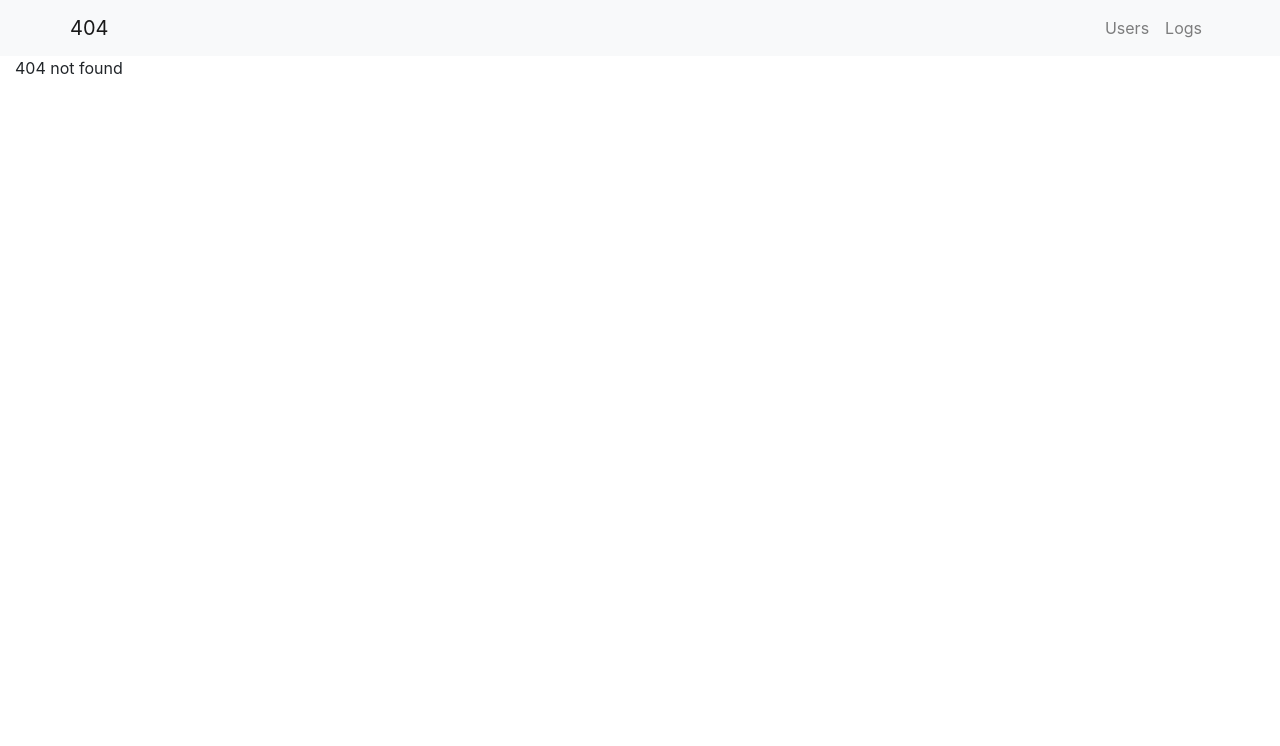
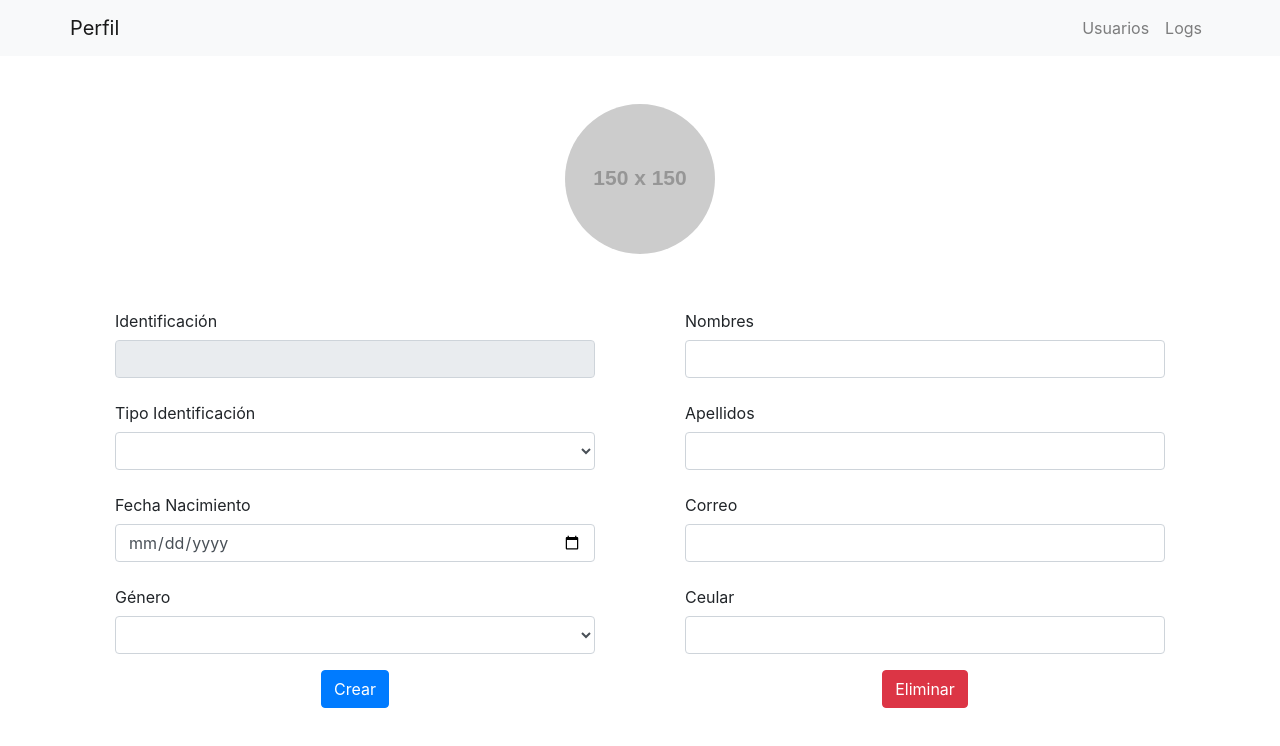
Before and after one commit to Sonya-c/softDesig2_frontend, a React (Create React App) app: page /profile in a window 1280 px wide. Before the commit this address had no page. Shown: the top 746 px of the page. Built offline with nearby package versions, Linux system fonts and the light colour scheme.

Commit message:
feat: profile page

```diff
--- a/src/App.js
+++ b/src/App.js
@@ -4,7 +4,8 @@ import 'bootstrap/dist/css/bootstrap.min.css';
 
 import Layout from './utils/Layout';
 
-import UserPage from './pages/UserPage';
+import UsersPage from './pages/UsersPage';
+import ProfilePage from './pages/ProfilePage';
 import LogsPage from './pages/LogsPage';
 import NotFoundPage from './pages/NotFoundPage';
 
@@ -12,9 +13,10 @@ function App() {
   return (
     <BrowserRouter>
       <Routes>
-        <Route path="/" element={<Layout/>}>
-          <Route index element={<UserPage />} />
-          <Route path="logs" element={<LogsPage />} />
+        <Route path="/" element={<Layout />}>
+          <Route index element={<UsersPage />} />
+          <Route path="/profile" element={<ProfilePage />} />
+          <Route path="/logs" element={<LogsPage />} />
           <Route path="*" element={<NotFoundPage />} />
         </Route>
       </Routes>
--- a/src/components/UserForm.js
+++ b/src/components/UserForm.js
@@ -1,6 +1,6 @@
 import { Form, Row, Col, Image, Button } from "react-bootstrap";
 
-export default function UserForm({ create = false, update = false, delete: delete_ = false }) {
+export default function UserForm({ create = false, update = false, delete: delete_ = false, user }) {
 
   return <Form>
     <Row className="d-flex justify-content-sm-center mb-5 mt-5">
@@ -9,27 +9,16 @@ export default function UserForm({ create = false, update = false, delete: delet
 
     <Row>
       <Col>
-        <Form.Group as={Col} className="mb-3" controlId="">
-          <Form.Label column>Nombres</Form.Label>
-          <Col>
-            <Form.Control type="text" />
-          </Col>
-        </Form.Group>
-        <Form.Group as={Col} className="mb-3" controlId="">
-          <Form.Label column>Apellidos</Form.Label>
-          <Col>
-            <Form.Control type="text" />
-          </Col>
-        </Form.Group>
+
         <Form.Group as={Col} className="mb-3" controlId="">
           <Form.Label column>Identificación</Form.Label>
           <Col>
-            <Form.Control type="text" />
+            <Form.Control disabled={!create} type="text" />
           </Col>
         </Form.Group>
 
         <Form.Group as={Col} className="mb-3" controlId="">
-          <Form.Label column>Tipo Identificación</Form.Label>
+          <Form.Label disabled={!create} column>Tipo Identificación</Form.Label>
           <Col>
             <Form.Control as="select">
               <option></option>
@@ -38,25 +27,9 @@ export default function UserForm({ create = false, update = false, delete: delet
             </Form.Control>
           </Col>
         </Form.Group>
-      </Col>
-
-      <Col>
-        <Form.Group as={Col} className="mb-3" controlId="">
-          <Form.Label column>Correo</Form.Label>
-          <Col>
-            <Form.Control type="text" />
-          </Col>
-        </Form.Group>
 
         <Form.Group as={Col} className="mb-3" controlId="">
-          <Form.Label column>Ceular</Form.Label>
-          <Col>
-            <Form.Control type="text" />
-          </Col>
-        </Form.Group>
-
-        <Form.Group as={Col} className="mb-3" controlId="">
-          <Form.Label column>Fecha Nacimiento</Form.Label>
+          <Form.Label disabled={!create} column>Fecha Nacimiento</Form.Label>
           <Col>
             <Form.Control type="date" />
           </Col>
@@ -75,6 +48,37 @@ export default function UserForm({ create = false, update = false, delete: delet
           </Col>
         </Form.Group>
       </Col>
+
+      <Col>
+        <Form.Group as={Col} className="mb-3" controlId="">
+          <Form.Label column>Nombres</Form.Label>
+          <Col>
+            <Form.Control type="text" />
+          </Col>
+        </Form.Group>
+        <Form.Group as={Col} className="mb-3" controlId="">
+          <Form.Label column>Apellidos</Form.Label>
+          <Col>
+            <Form.Control type="text" />
+          </Col>
+        </Form.Group>
+
+        <Form.Group as={Col} className="mb-3" controlId="">
+          <Form.Label column>Correo</Form.Label>
+          <Col>
+            <Form.Control type="text" />
+          </Col>
+        </Form.Group>
+
+        <Form.Group as={Col} className="mb-3" controlId="">
+          <Form.Label column>Ceular</Form.Label>
+          <Col>
+            <Form.Control type="text" />
+          </Col>
+        </Form.Group>
+
+
+      </Col>
     </Row>
 
     <Row>
--- /dev/null
+++ b/src/hooks/useQuery.js
@@ -0,0 +1,8 @@
+import { useMemo } from 'react';
+import { useLocation } from 'react-router-dom';
+
+export default function useQuery() {
+    const { search } = useLocation();
+
+    return useMemo(() => new URLSearchParams(search), [search]);
+}
--- /dev/null
+++ b/src/pages/ProfilePage.js
@@ -0,0 +1,22 @@
+import { useEffect, useState } from "react";
+import UserForm from "../components/UserForm";
+import useQuery from "../hooks/useQuery";
+import { Container } from "react-bootstrap";
+
+
+export default function ProfilePage() {
+    const userId = useQuery().get('id');
+    const typeId = useQuery().get('typeId');
+
+    const [user, setUser] = useState(null);
+
+    useEffect(() => {
+        console.log(userId, typeId);
+        setUser({ id: 100100100, type: 'cedula', names: 'juan', lastnames: 'perez', email: '', phone: '123' });
+
+    }, [userId, typeId]);
+
+    return <Container data-testid="profile-page" gap={10}>
+        <UserForm user={user} update delete />
+    </Container>
+}
--- a/src/pages/UserPage.js
+++ b/src/pages/UsersPage.js
@@ -1,22 +1,27 @@
 import { useEffect, useState } from "react";
+import { useNavigate } from "react-router-dom";
+
 import { Container, Row, Col, Button, Card, Modal } from "react-bootstrap";
 import TableComponent from "../components/TableComponent";
+
 import UserForm from "../components/UserForm";
 import { SearchForm } from "../components/SearchForm";
 
-function UserPage() {
+function UsersPage() {
+  const navigate = useNavigate();
+
   const columns = ["Identificación", "Tipo", "Nombres", "Apellidos", "Correo", "Teléfono"];
   const userProperties = ["id", "type", "names", "lastnames", "email", "phone"];
 
   const [users, setUsers] = useState([]);
   const [showModal, setShowModal] = useState(false);
 
-  const handleClose = (userData) => {
-    setShowModal(false);
-  }
+  const handleClose = () => setShowModal(false);
 
-  const handleShowModal = (userData) => {
-    setShowModal(true);
+  const handleShowModal = () => setShowModal(true);
+
+  const handleActionRow = (userData) => {
+    navigate(`/profile?id=${userData.id}&typeId=${userData.type}`);
   }
 
   useEffect(() => {
@@ -54,7 +59,7 @@ function UserPage() {
               columns={columns}
               data={users}
               dataColumns={userProperties}
-              actionRow={() => { }}
+              actionRow={handleActionRow}
             />
           </div>
           <p>Mostrando {users.length} usuarios</p>
@@ -76,4 +81,4 @@ function UserPage() {
   );
 }
 
-export default UserPage;
+export default UsersPage;
--- a/src/utils/Layout.js
+++ b/src/utils/Layout.js
@@ -9,11 +9,12 @@ const Layout = () => {
             <Container>
                 <Navbar.Brand href="/">{
                     location.pathname === "/" ? "Usuarios" :
-                        location.pathname === "/logs" ? "Logs" : "404"
+                        location.pathname === "/profile" ? "Perfil" :
+                            location.pathname === "/logs" ? "Logs" : "404"
                 }
                 </Navbar.Brand>
                 <Nav className="me-auto">
-                    <Nav.Link as={Link} to="/" data-testid="link-to-user-page">Users</Nav.Link>
+                    <Nav.Link as={Link} to="/" data-testid="link-to-user-page">Usuarios</Nav.Link>
                     <Nav.Link as={Link} to="/logs" data-testid="link-to-logs-page">Logs</Nav.Link>
                 </Nav>
             </Container>
```
Also changed, not shown: package.json (line endings or trailing spaces), 2 other files (tests, documents, lock files or other folders).
